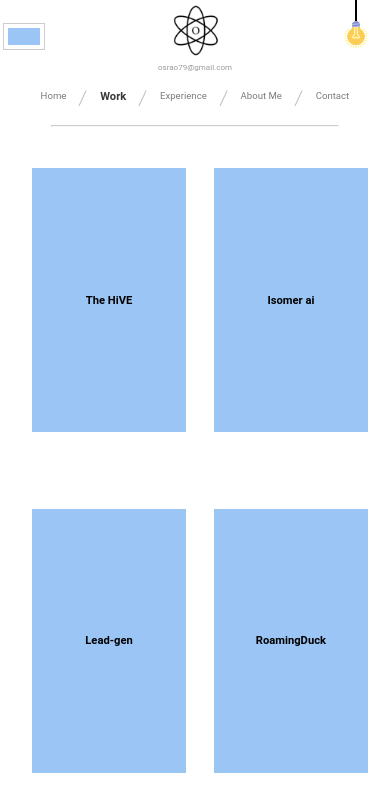
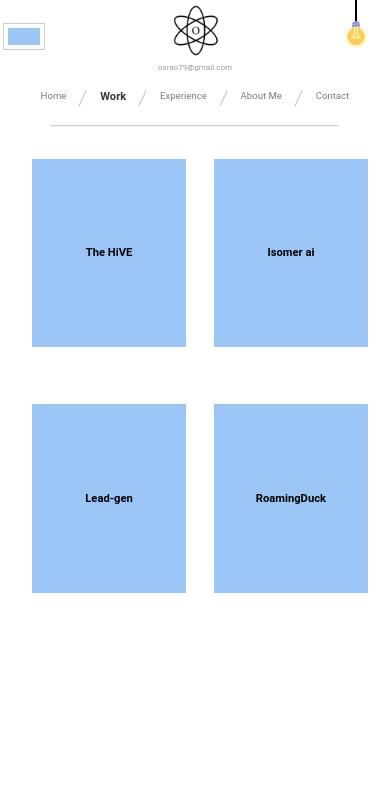
Before and after one commit to osrao79/Porfolio2023, a React (Create React App) app: page /work in a window 390 px wide. Shown: the top 812 px of the page. Built offline with nearby package versions, Linux system fonts and the light colour scheme.

Commit message:
modifications

```diff
--- a/src/comopnents/work/work.css
+++ b/src/comopnents/work/work.css
@@ -142,6 +142,9 @@
   .grid-display {
     width: 100%;
   }
+  .work-container{
+    height: 60%;
+  }
 }
 
 @media screen and (max-width: 550px) {
--- a/src/screens/Dashboard/Dashboard.css
+++ b/src/screens/Dashboard/Dashboard.css
@@ -141,6 +141,7 @@
   .home {
     width: 100%;
     flex-direction: column;
+    height: auto;
   }
   .section-left {
     min-width: auto;
```
